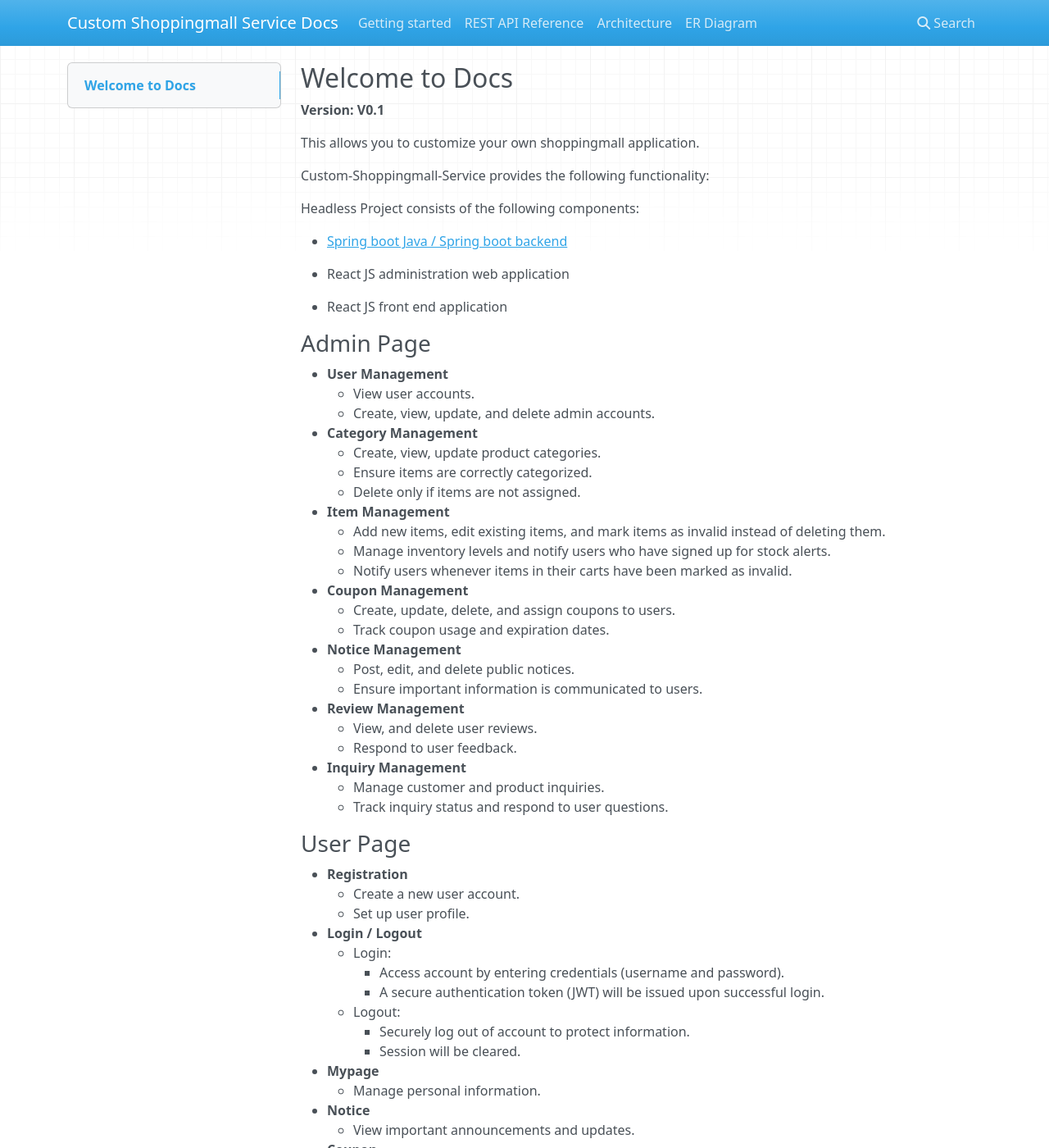
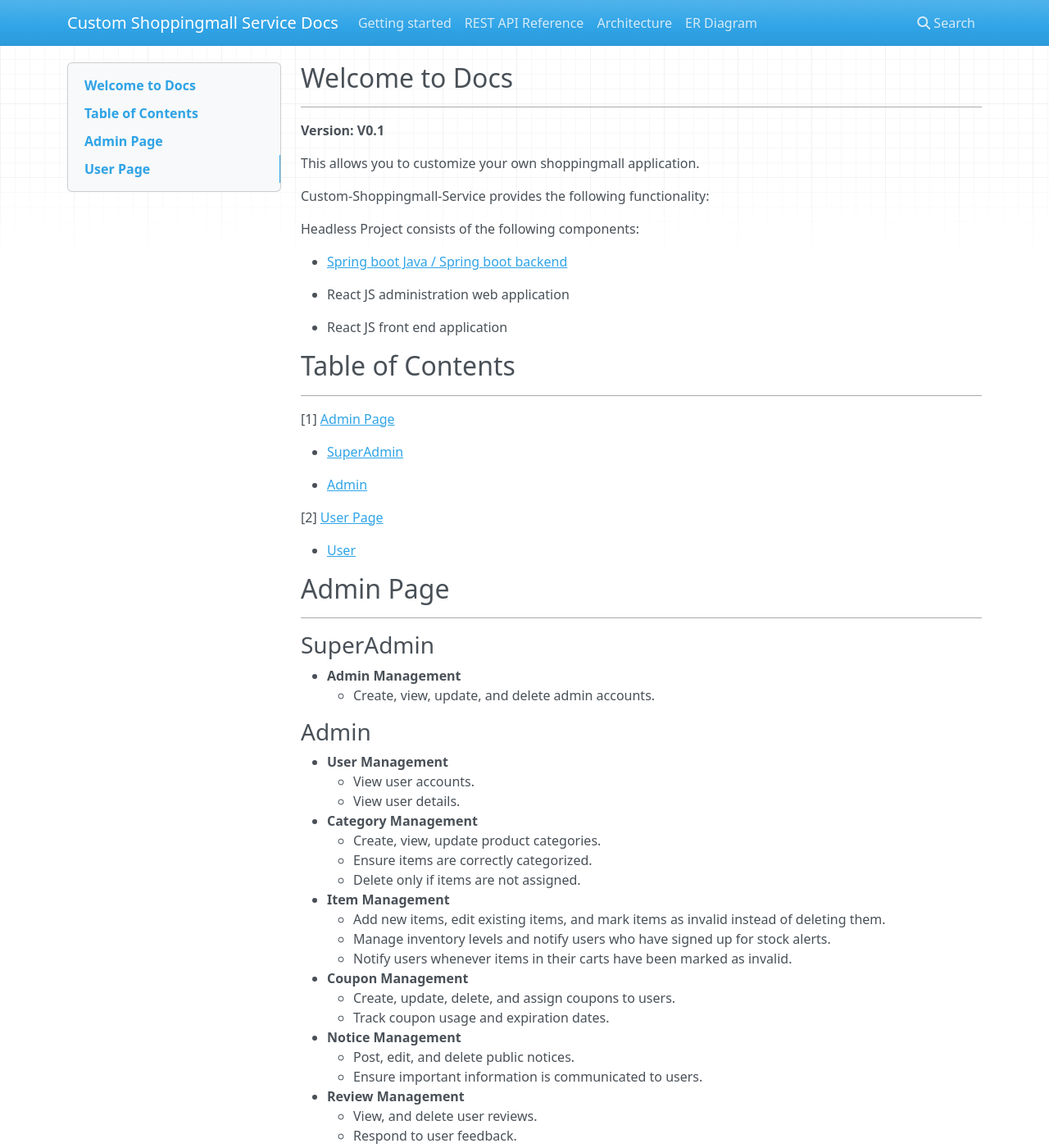
Before and after one commit to jhmin99/custom-shoppingmall-service-docs, an MkDocs documentation site: the page built from docs/index.md, in a window 1280 px wide and 1400 px high. Shown: the whole window at 82% size. Built offline with MkDocs 1.6.1, drawn with Linux system fonts in a browser that asks for light colours; nearby versions of some CDN libraries.

Commit message:
Update pages

```diff
--- a/docs/index.md
+++ b/docs/index.md
@@ -1,5 +1,5 @@
 ## Welcome to Docs
-
+---
 **Version: V0.1**
 
 This allows you to customize your own shoppingmall application.
@@ -14,10 +14,30 @@ Headless Project consists of the following components:
 
 - React JS front end application
 
-### Admin Page
+
+## Table of Contents
+---
+[1] [Admin Page](#admin-page)
+
+   - [SuperAdmin](#superadmin)
+
+   - [Admin](#admin)
+
+[2] [User Page](#user-page)
+
+   - [User](#user)
+
+
+## **Admin Page**
+---
+### SuperAdmin
+- **Admin Management**
+    - Create, view, update, and delete admin accounts.
+
+### Admin
 - **User Management**
     - View user accounts.
-    - Create, view, update, and delete admin accounts.
+    - View user details.
 - **Category Management**
     - Create, view, update product categories.
     - Ensure items are correctly categorized.
@@ -39,7 +59,9 @@ Headless Project consists of the following components:
     - Manage customer and product inquiries.
     - Track inquiry status and respond to user questions.
 
-### User Page
+## **User Page**
+---
+### User
 - **Registration**
     - Create a new user account.
     - Set up user profile.
```
Also changed, not shown: site/erd/index.html, site/index.html, 1 other file.
